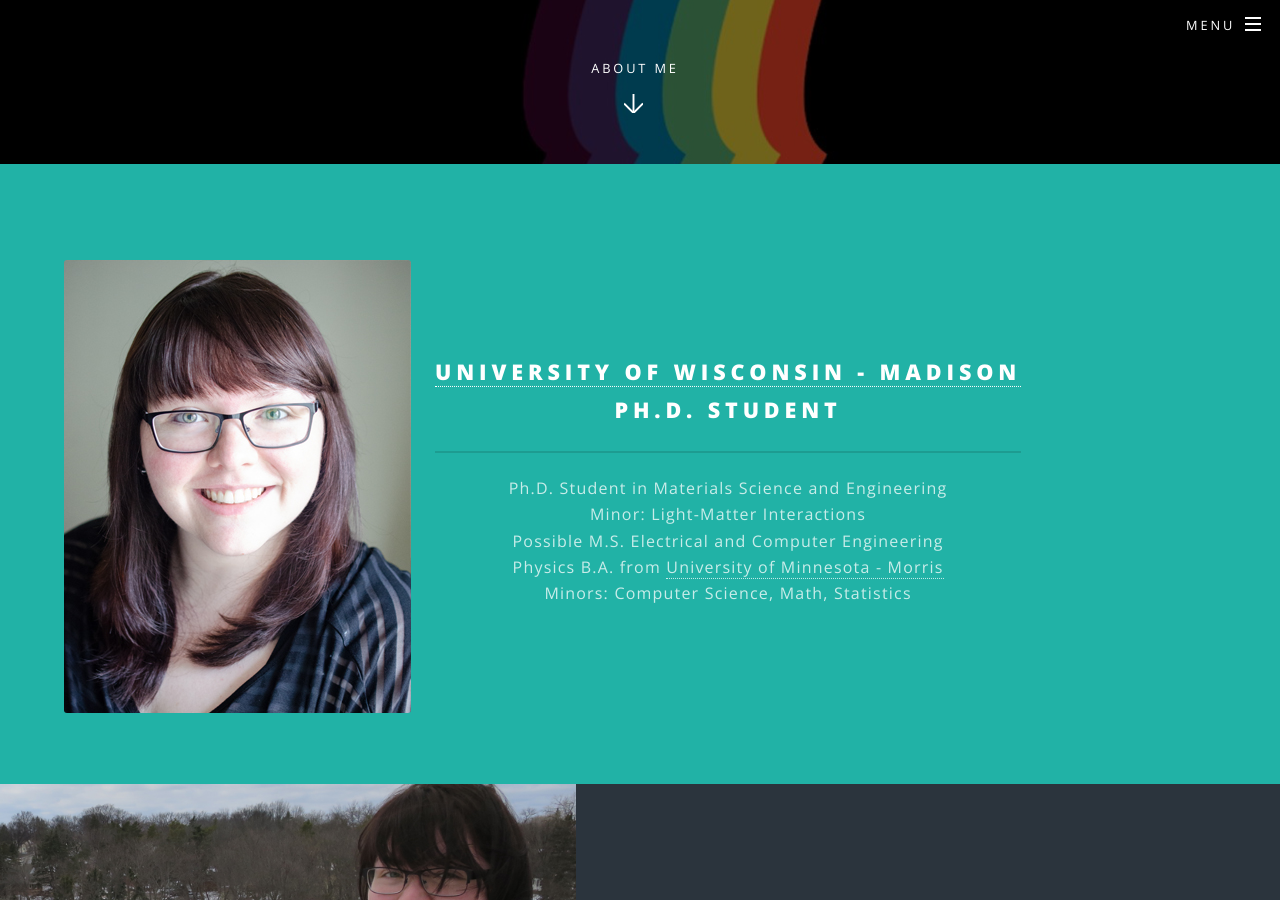
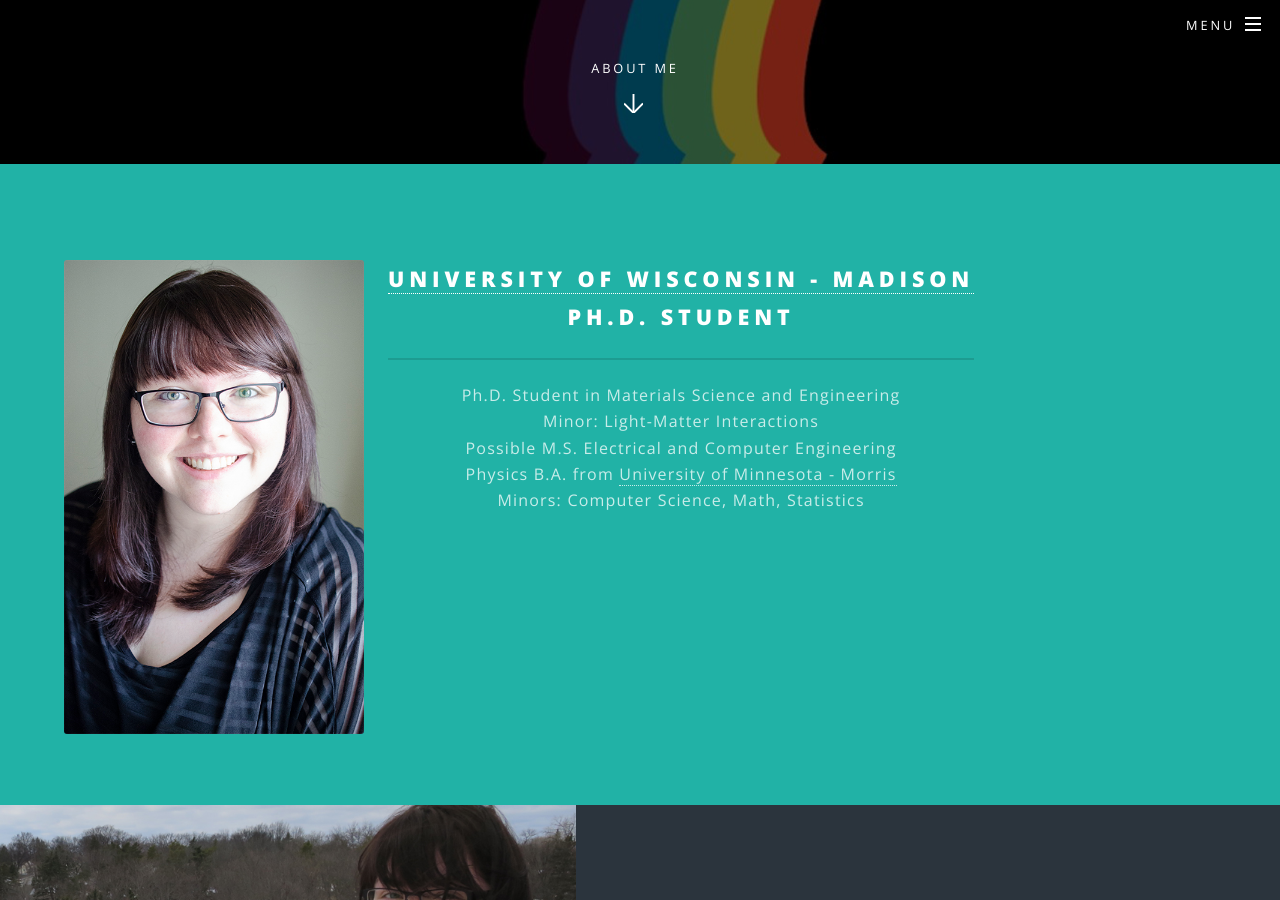
Before and after one commit to MichelleLKing/michellelking.github.io, a Jekyll site: the page built from index.html, in a window 1280 px wide and 900 px high, scrolled down 736 px. Built offline with Jekyll 4.4.1, drawn with Linux system fonts in a browser that asks for light colours.

Commit message:
Fix index section1 text

```diff
--- a/index.html
+++ b/index.html
@@ -15,9 +15,9 @@
 	<div class="inner">
 		<div class="row">
 		<div class="column">
-			<div class="image"><img src="images/headshot.jpg"/></div>
+			<div class="image"><img src="images/headshot500.jpg" style="width:300px;"/></div>
 		</div>
-		<div class="column" style="transform: translate(0, 30%);">
+		<div class="column" >
 		<header class="major">
 			<h2>
 			    <a href=http://www.wisc.edu> University of Wisconsin - Madison </a>
```
Also changed, not shown: images/headshot500.jpg (added), 4 other files.
